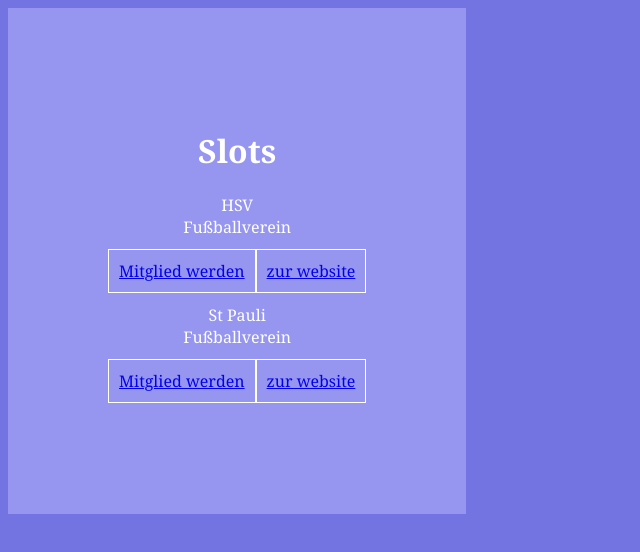
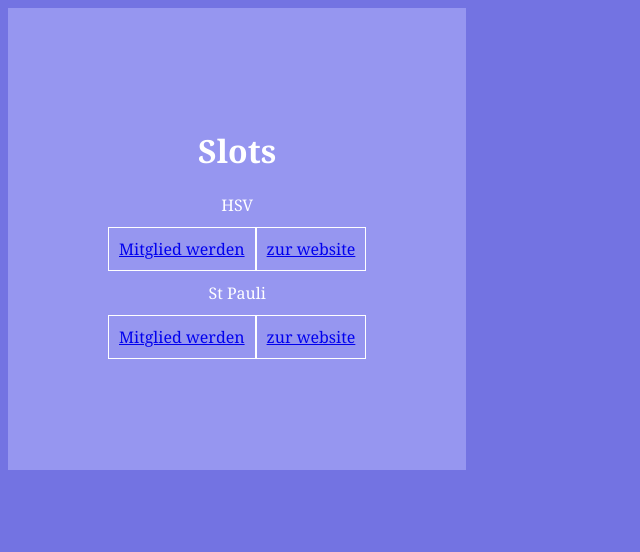
Before and after one commit to siggi-ai/Vue-Practice, a Vue app: page / in a window 1280 px wide. Shown: the top 552 px of the page, without its empty margins (0-640 px from the left). Built offline with nearby package versions, Linux system fonts and the light colour scheme.

Commit message:
named slot

```diff
--- a/src/components/CardSlot.vue
+++ b/src/components/CardSlot.vue
@@ -1,7 +1,7 @@
 <template>
   <div>
     <div>{{ title }}</div>
-    <div>{{ body }}</div>
+    <slot name="body"></slot>
     <br />
     <div>
       <slot></slot>
```
